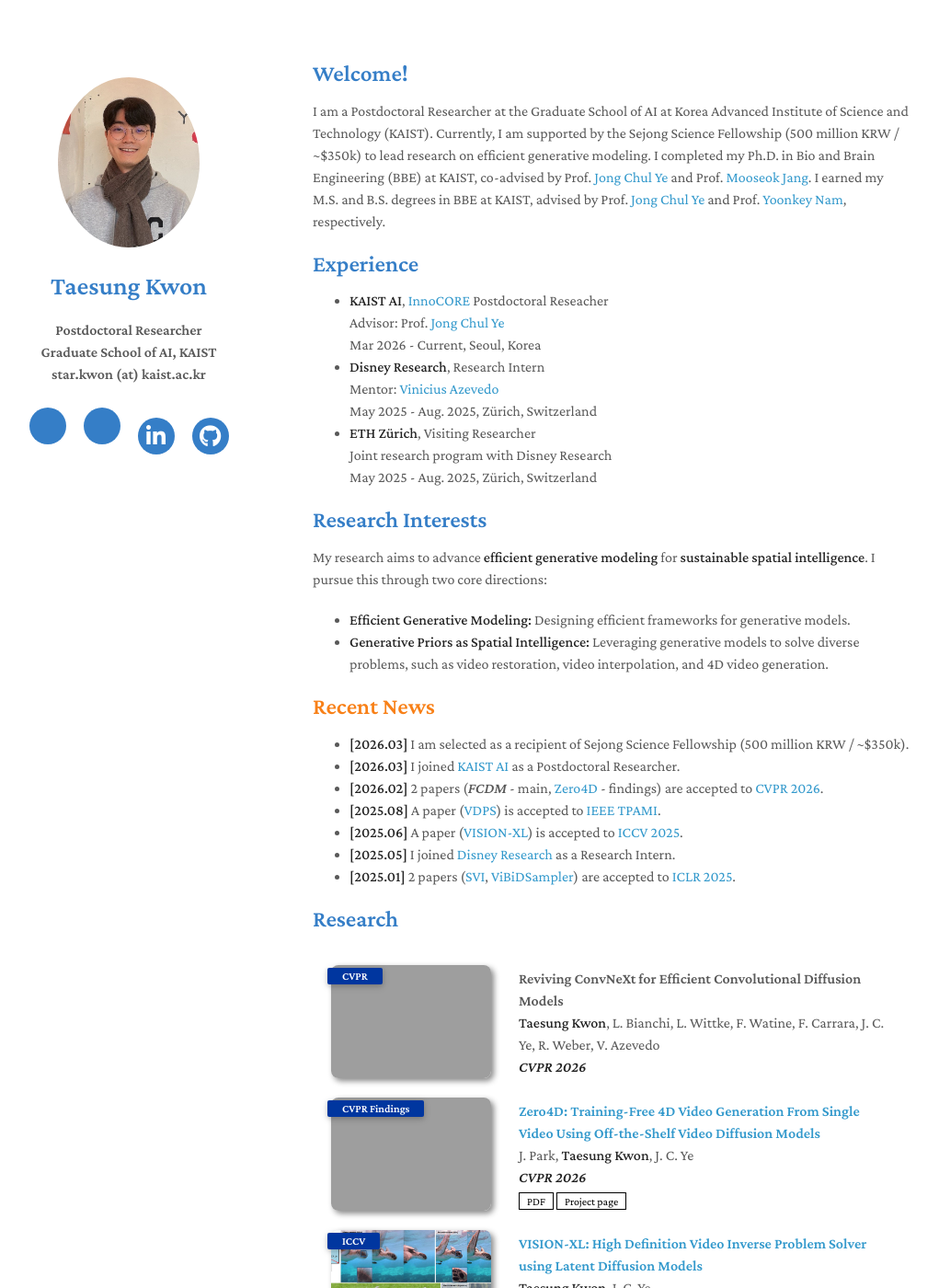
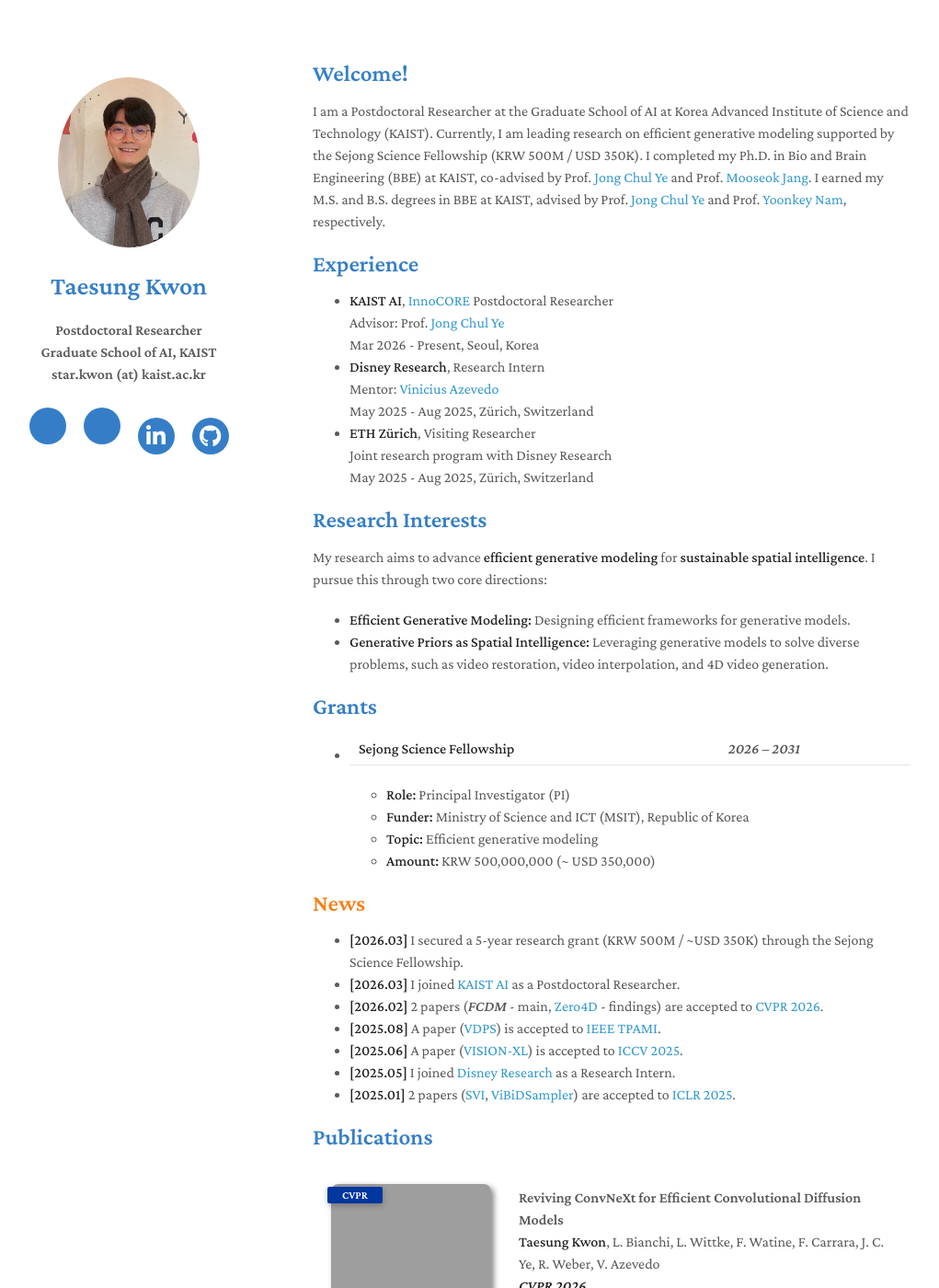
Before and after one commit to star-kwon/star-kwon.github.io, a Jekyll site: the page built from index.md, in a window 1280 px wide and 1400 px high. Shown: the whole window at 92% size, without its empty margins (130-1151 px from the left). Built offline with Jekyll 4.4.1, drawn with Linux system fonts in a browser that asks for light colours; nearby versions of some CDN libraries; comment, search, counter and statistics services are not loaded; a style sheet for code colours, icons or effects is not loaded; our own code applies the rules of GitHub Pages for plain Markdown files; some of the changed text lies outside the part shown; grey boxes are pictures that could not be loaded.

Commit message:
update grants

```diff
--- a/index.md
+++ b/index.md
@@ -4,27 +4,21 @@ layout: homepage
 
 ## Welcome!
 I am a Postdoctoral Researcher at the Graduate School of AI at Korea Advanced Institute of Science and Technology (KAIST).
-Currently, I am supported by the Sejong Science Fellowship (500 million KRW / ~$350k) to lead research on efficient generative modeling.
+Currently, I am leading research on efficient generative modeling supported by the Sejong Science Fellowship (KRW 500M / USD 350K).
 I completed my Ph.D. in Bio and Brain Engineering (BBE) at KAIST, co-advised by Prof. [Jong Chul Ye](https://bispl.weebly.com/professor.html) and Prof. [Mooseok Jang](https://mooolab.kaist.ac.kr/People.html).
 I earned my M.S. and B.S. degrees in BBE at KAIST, advised by Prof. [Jong Chul Ye](https://bispl.weebly.com/professor.html) and Prof. [Yoonkey Nam](https://neuros.kaist.ac.kr/yoonkeynam.html), respectively.
 
+
 ## Experience
-- **KAIST AI**, [InnoCORE](https://www.nature.com/naturecareers/employer/ba9b6a0c-bea2-4e0b-a630-40962f29cda4/kaist/hub) Postdoctoral Reseacher
-  <br>
-  Advisor: Prof. [Jong Chul Ye](https://bispl.weebly.com/professor.html)
-  <br>
-  Mar 2026 - Current, Seoul, Korea
+- **KAIST AI**, [InnoCORE](https://www.nature.com/naturecareers/employer/ba9b6a0c-bea2-4e0b-a630-40962f29cda4/kaist/hub) Postdoctoral Researcher
+  <br>Advisor: Prof. [Jong Chul Ye](https://bispl.weebly.com/professor.html)
+  <br>Mar 2026 - Present, Seoul, Korea
 - **Disney Research**, Research Intern
-  <br>
-  Mentor: [Vinicius Azevedo](https://studios.disneyresearch.com/people/vinicius-da-costa-de-azevedo/)
-  <br>
-  May 2025 - Aug. 2025, Zürich, Switzerland
+  <br>Mentor: [Vinicius Azevedo](https://studios.disneyresearch.com/people/vinicius-da-costa-de-azevedo/)
+  <br>May 2025 - Aug 2025, Zürich, Switzerland
 - **ETH Zürich**, Visiting Researcher
-  <br>
-  Joint research program with Disney Research
-  <br>
-  May 2025 - Aug. 2025, Zürich, Switzerland
-
+  <br>Joint research program with Disney Research
+  <br>May 2025 - Aug 2025, Zürich, Switzerland
 
 
 ## Research Interests
@@ -34,9 +28,16 @@ My research aims to advance **efficient generative modeling** for **sustainable
   - **Generative Priors as Spatial Intelligence:** Leveraging generative models to solve diverse problems, such as video restoration, video interpolation, and 4D video generation.
 
 
+## Grants
+- **Sejong Science Fellowship** | *2026 – 2031*
+  - **Role:** Principal Investigator (PI)
+  - **Funder:** Ministry of Science and ICT (MSIT), Republic of Korea
+  - **Topic:** Efficient generative modeling
+  - **Amount:** KRW 500,000,000 (~ USD 350,000)
 
-## <b style="color:#F88017">Recent News</b>
-- **[2026.03]** I am selected as a recipient of Sejong Science Fellowship (500 million KRW / ~$350k).
+
+## <b style="color:#F88017">News</b>
+- **[2026.03]** I secured a 5-year research grant (KRW 500M / ~USD 350K) through the Sejong Science Fellowship.
 - **[2026.03]** I joined [KAIST AI](https://gsai.kaist.ac.kr/) as a Postdoctoral Researcher.
 - **[2026.02]** 2 papers (*FCDM* - main, [Zero4D](https://arxiv.org/abs/2503.22622) - findings) are accepted to [CVPR 2026](https://cvpr.thecvf.com/Conferences/2026/).
 - **[2025.08]** A paper ([VDPS](https://ieeexplore.ieee.org/document/11123732)) is accepted to [IEEE TPAMI](https://www.computer.org/csdl/journal/tp).
@@ -44,7 +45,7 @@ My research aims to advance **efficient generative modeling** for **sustainable
 - **[2025.05]** I joined [Disney Research](https://studios.disneyresearch.com/) as a Research Intern.
 - **[2025.01]** 2 papers ([SVI](https://arxiv.org/abs/2409.02574), [ViBiDSampler](https://arxiv.org/abs/2410.05651)) are accepted to [ICLR 2025](https://iclr.cc/Conferences/2025/).
 
-## Research
+## Publications
 
 <div class="publications">
 <ol class="bibliography">
@@ -285,20 +286,11 @@ Off-the-Shelf Video Diffusion Models</a></div>
   <br>
   Korean Patent, Granted, No. 10-2643601, 2024
 
-
-
-## Awards and Honors
-
-- **Sejong Science Fellowship ($350,000)**, National Research Foundation of Korea, 2026 - 2031
-- **KAIST Scholarship**, KAIST, 2022 - 2025
-- **Korean Government Scholarship**, KAIST, 2020 - 2021
-
-
 ## Services
-- **Conference reviewers:** CVPR, CVPRW, ICCV, ECCV, ICLR, ICML
+- **Conference Reviewers:** CVPR, ICCV, ECCV, ICLR, ICML, ACM MM
 - **Journal Reviewers:** IEEE TPAMI, IEEE TCI
 
 ## Media
 - **Featured on YTN News:** TPAMI research on zero-shot video restoration, 2025
 <br>
-[Youtube](https://www.youtube.com/watch?v=xi39viK9ozo)
+<a href="https://www.youtube.com/watch?v=xi39viK9ozo" class="btn btn-sm z-depth-0" role="button" target="_blank" style="font-size:12px;">YouTube Video</a>
```
